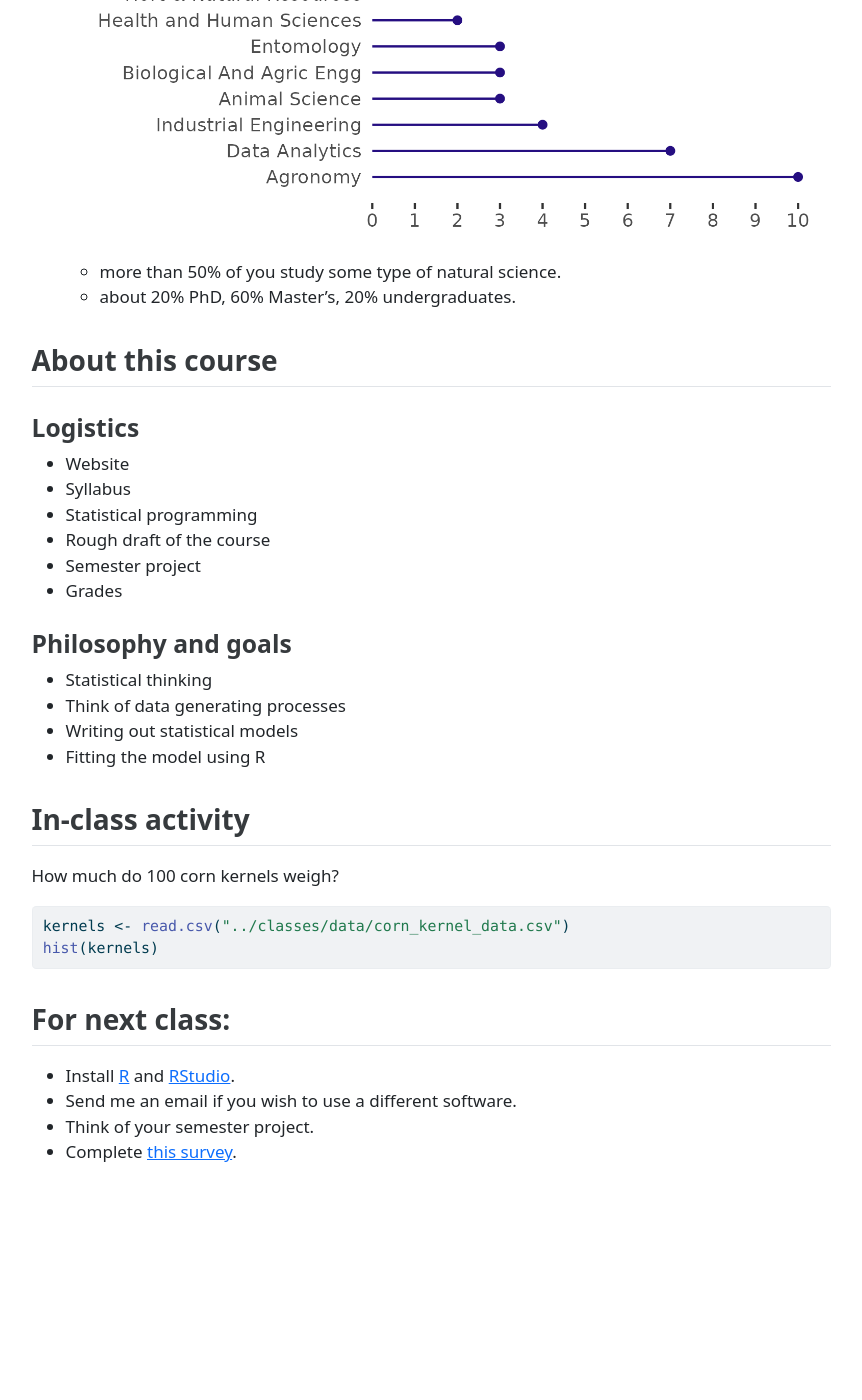
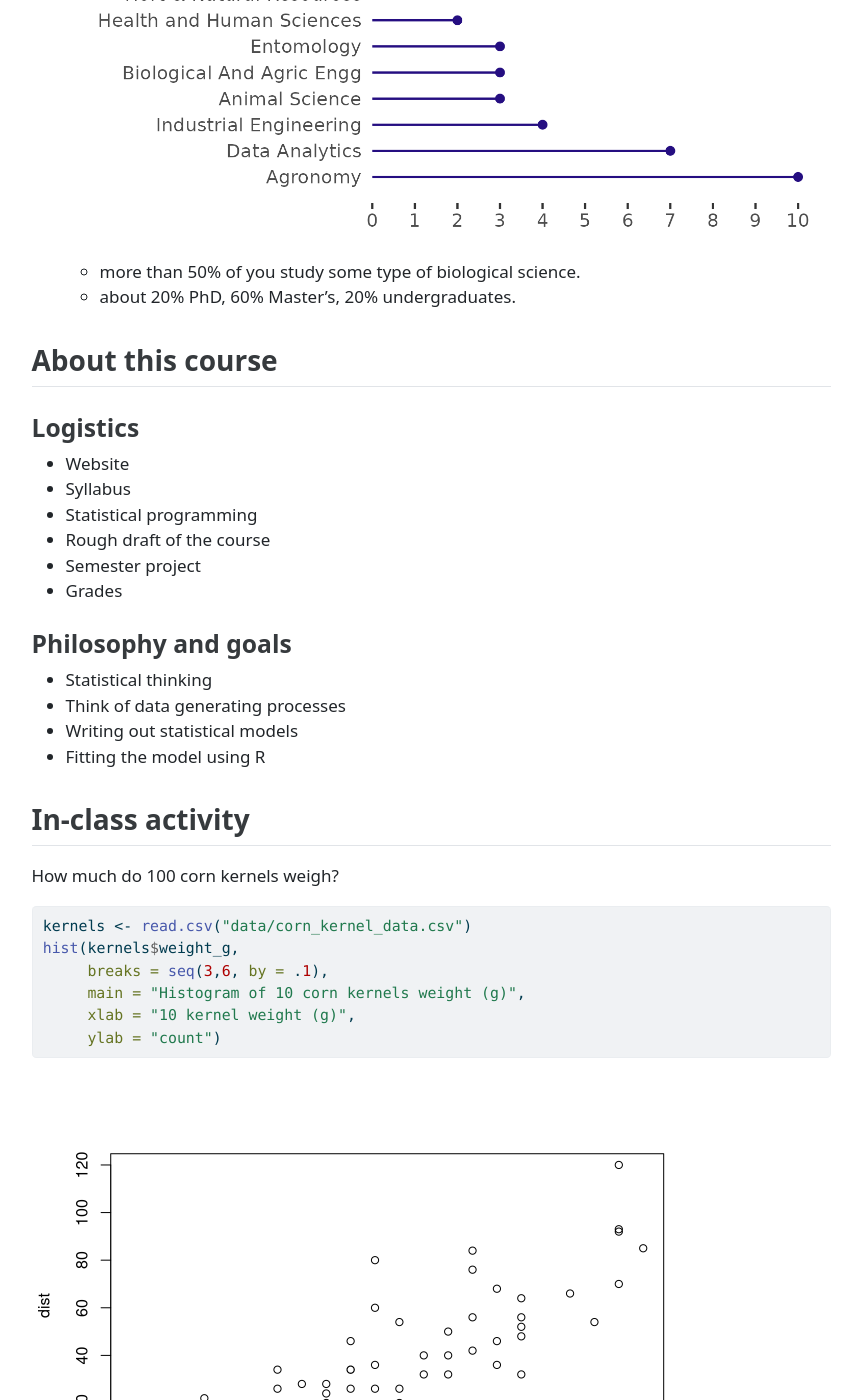
Before and after one commit to kevinlin1/just-the-class, a Jekyll site: the page classes/day01_08192024.html, which Jekyll copies as it is, in a window 1280 px wide and 1400 px high, scrolled down 674 px. Shown: the whole window, without its empty margins (209-1071 px from the left). Built offline with Jekyll 4.4.1, drawn with Linux system fonts in a browser that asks for light colours; before the commit the page ends 1933 px from its top, so only the background shows below that; some of the changed text lies outside the part shown.

Commit message:
day1 pre

```diff
--- a/classes/day01_08192024.html
+++ b/classes/day01_08192024.html
@@ -105,8 +105,7 @@
 <li><p>About you</p>
 <p><img src="misc_plots/students_fall2024.png" class="img-fluid"></p>
 <ul>
-<li>more than 50% of you study some type of natural science.<br>
-</li>
+<li>more than 50% of you study some type of biological science.</li>
 <li>about 20% PhD, 60% Master’s, 20% undergraduates.</li>
 </ul></li>
 </ul>
@@ -116,24 +115,18 @@
 <section id="logistics" class="level3">
 <h3 class="anchored" data-anchor-id="logistics">Logistics</h3>
 <ul>
-<li>Website<br>
-</li>
-<li>Syllabus<br>
-</li>
-<li>Statistical programming<br>
-</li>
-<li>Rough draft of the course<br>
-</li>
-<li>Semester project<br>
-</li>
+<li>Website</li>
+<li>Syllabus</li>
+<li>Statistical programming</li>
+<li>Rough draft of the course</li>
+<li>Semester project</li>
 <li>Grades</li>
 </ul>
 </section>
 <section id="philosophy-and-goals" class="level3">
 <h3 class="anchored" data-anchor-id="philosophy-and-goals">Philosophy and goals</h3>
 <ul>
-<li>Statistical thinking<br>
-</li>
+<li>Statistical thinking</li>
 <li>Think of data generating processes</li>
 <li>Writing out statistical models</li>
 <li>Fitting the model using R</li>
@@ -144,19 +137,24 @@
 <h2 class="anchored" data-anchor-id="in-class-activity">In-class activity</h2>
 <p>How much do 100 corn kernels weigh?</p>
 <div class="cell">
-<div class="sourceCode cell-code" id="cb1"><pre class="sourceCode r code-with-copy"><code class="sourceCode r"><span id="cb1-1"><a href="#cb1-1" aria-hidden="true" tabindex="-1"></a>kernels <span class="ot">&lt;-</span> <span class="fu">read.csv</span>(<span class="st">"../classes/data/corn_kernel_data.csv"</span>)</span>
-<span id="cb1-2"><a href="#cb1-2" aria-hidden="true" tabindex="-1"></a><span class="fu">hist</span>(kernels)</span></code><button title="Copy to Clipboard" class="code-copy-button"><i class="bi"></i></button></pre></div>
+<div class="sourceCode cell-code" id="cb1"><pre class="sourceCode r code-with-copy"><code class="sourceCode r"><span id="cb1-1"><a href="#cb1-1" aria-hidden="true" tabindex="-1"></a>kernels <span class="ot">&lt;-</span> <span class="fu">read.csv</span>(<span class="st">"data/corn_kernel_data.csv"</span>)</span>
+<span id="cb1-2"><a href="#cb1-2" aria-hidden="true" tabindex="-1"></a><span class="fu">hist</span>(kernels<span class="sc">$</span>weight_g,</span>
+<span id="cb1-3"><a href="#cb1-3" aria-hidden="true" tabindex="-1"></a>     <span class="at">breaks =</span> <span class="fu">seq</span>(<span class="dv">3</span>,<span class="dv">6</span>, <span class="at">by =</span> .<span class="dv">1</span>), </span>
+<span id="cb1-4"><a href="#cb1-4" aria-hidden="true" tabindex="-1"></a>     <span class="at">main =</span> <span class="st">"Histogram of 10 corn kernels weight (g)"</span>, </span>
+<span id="cb1-5"><a href="#cb1-5" aria-hidden="true" tabindex="-1"></a>     <span class="at">xlab =</span> <span class="st">"10 kernel weight (g)"</span>, </span>
+<span id="cb1-6"><a href="#cb1-6" aria-hidden="true" tabindex="-1"></a>     <span class="at">ylab =</span> <span class="st">"count"</span>)</span></code><button title="Copy to Clipboard" class="code-copy-button"><i class="bi"></i></button></pre></div>
+<div class="cell-output-display">
+<p><img src="day01_08192024_files/figure-html/unnamed-chunk-1-1.png" class="img-fluid" width="672"></p>
+</div>
 </div>
 </section>
 <section id="for-next-class" class="level2">
 <h2 class="anchored" data-anchor-id="for-next-class">For next class:</h2>
 <ul>
-<li>Install <a href="https://cran.r-project.org/">R</a> and <a href="https://posit.co/download/rstudio-desktop/">RStudio</a>.<br>
-</li>
-<li>Send me an email if you wish to use a different software.<br>
-</li>
-<li>Think of your semester project.<br>
-</li>
+<li>Read Chapter 1 from <a href="https://www.amazon.com/Linear-Models-Chapman-Statistical-Science/dp/1439887330">the book</a>.</li>
+<li>Install <a href="https://cran.r-project.org/">R</a> and <a href="https://posit.co/download/rstudio-desktop/">RStudio</a>.</li>
+<li>Send me an email if you wish to use a different software.</li>
+<li>Think of your semester project.</li>
 <li>Complete <a href="https://docs.google.com/forms/d/e/1FAIpQLSc65j67J344gpDt9NByylEJmQTuFi8uoO1XTpMORrp5OWPWMw/viewform?usp=pp_url">this survey</a>.<br>
 </li>
 </ul>
```
Also changed, not shown: classes/data/corn_kernel_data.csv (added, +21 -0 lines), classes/day01_08192024.qmd (+22 -15 lines).
